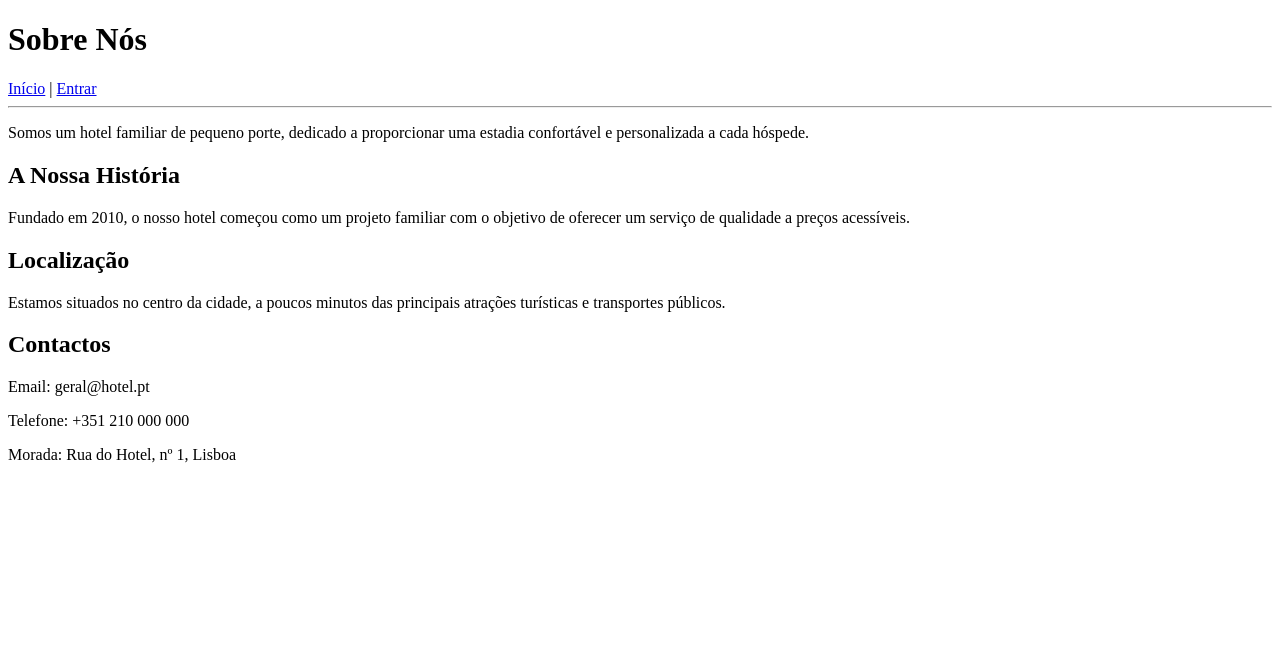
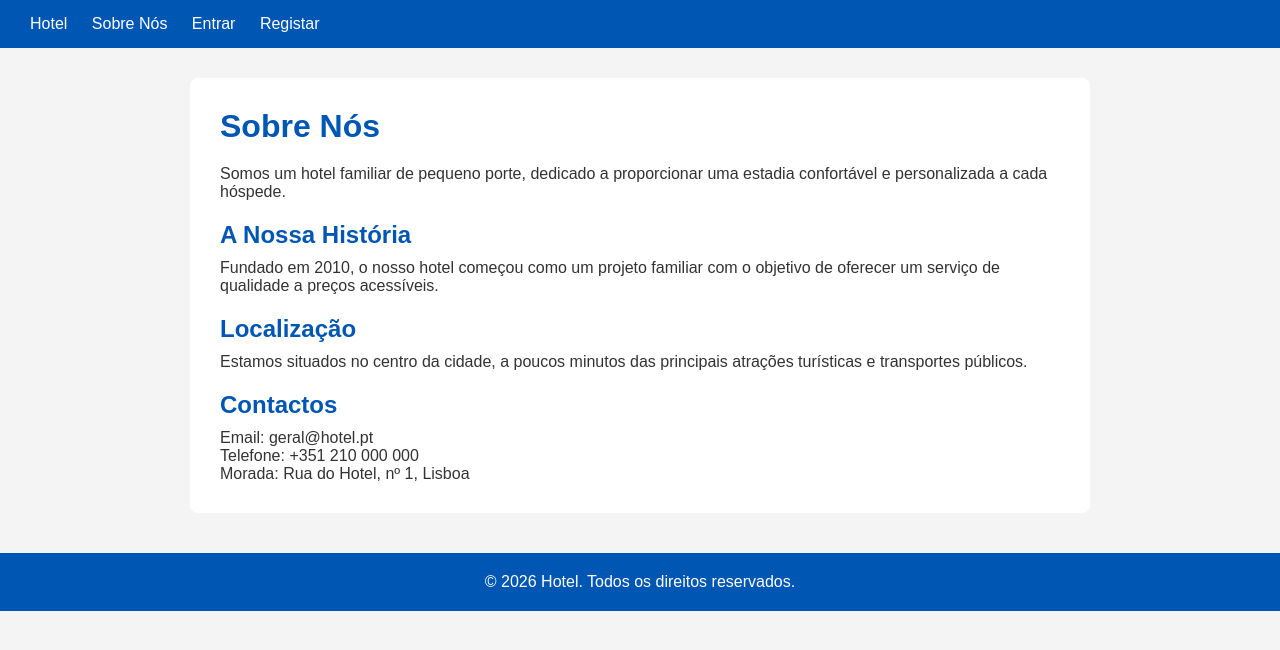
Before and after one commit to lucovilha/Hotel_projecto, a PHP site: page /sobre.php in a window 1280 px wide. Shown: the top 650 px of the page. Run offline with PHP 8.4, Linux system fonts and the light colour scheme.

Commit message:
aplicar CSS na página sobre nós

```diff
--- a/sobre.php
+++ b/sobre.php
@@ -7,16 +7,21 @@
  <head>
      <meta charset="UTF-8">
      <title>Sobre Nós</title>
+     <link rel="stylesheet" href="includes/style.css">
  </head>
  <body>
-     <h1>Sobre Nós</h1>
-     <a href="index.php">Início</a> |
+     <header>
+         <a href="index.php">Hotel</a>
+         <a href="sobre.php">Sobre Nós</a>
          <?php if (esta_logado()): ?>
              <a href="auth/logout.php">Sair</a>
          <?php else: ?>
              <a href="auth/login.php">Entrar</a>
+             <a href="auth/register.php">Registar</a>
          <?php endif; ?>
-     <hr>
+     </header>
+     <main>
+         <h1>Sobre Nós</h1>
          <p>Somos um hotel familiar de pequeno porte, dedicado a proporcionar
          uma estadia confortável e personalizada a cada hóspede.</p>
 
@@ -32,5 +37,9 @@
          <p>Email: geral@hotel.pt</p>
          <p>Telefone: +351 210 000 000</p>
          <p>Morada: Rua do Hotel, nº 1, Lisboa</p>
+     </main>
+     <footer>
+         <p>&copy; 2026 Hotel. Todos os direitos reservados.</p>
+     </footer>
  </body>
  </html>
```
Lines whose indentation alone changed are shown as unchanged.
